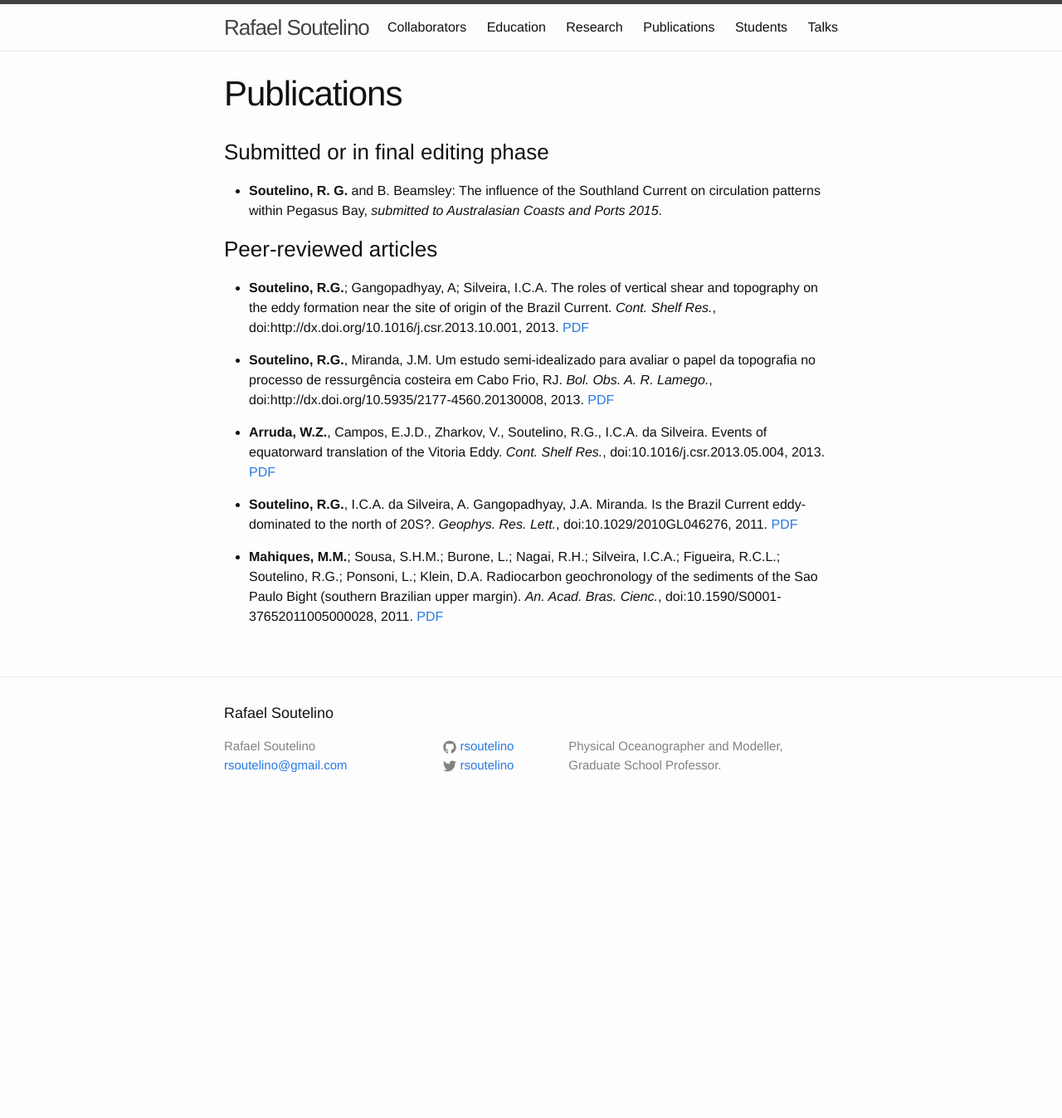
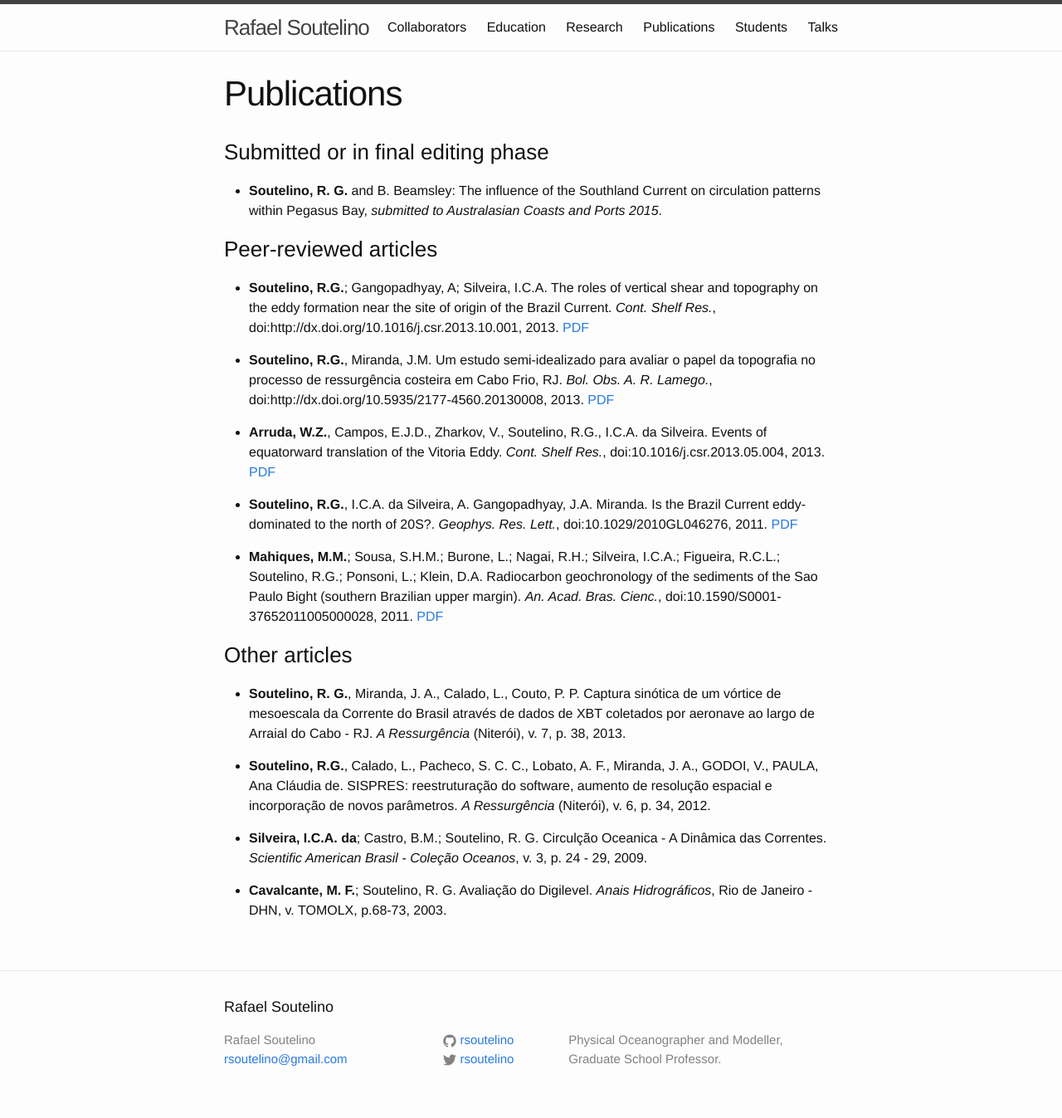
Before and after one commit to rsoutelino/rsoutelino.github.io, a Jekyll site: the page built from publications.md, in a window 1280 px wide. Shown: the whole page at 83% size. Built offline with Jekyll 4.4.1, drawn with Linux system fonts in a browser that asks for light colours; before the commit the page ends 993 px from its top, so only the background shows below that.

Commit message:
added other articles

```diff
--- a/publications.md
+++ b/publications.md
@@ -20,3 +20,14 @@ permalink: /publications/
 * __Soutelino, R.G.__, I.C.A. da Silveira, A. Gangopadhyay, J.A. Miranda. Is the Brazil Current eddy-dominated to the north of 20S?. *Geophys. Res. Lett.*, doi:10.1029/2010GL046276, 2011. [PDF](http://onlinelibrary.wiley.com/doi/10.1029/2010GL046276/abstract)
 
 * __Mahiques, M.M.__; Sousa, S.H.M.; Burone, L.; Nagai, R.H.; Silveira, I.C.A.; Figueira, R.C.L.; Soutelino, R.G.; Ponsoni, L.; Klein, D.A. Radiocarbon geochronology of the sediments of the Sao Paulo Bight (southern Brazilian upper margin). *An. Acad. Bras. Cienc.*, doi:10.1590/S0001-37652011005000028, 2011. [PDF](http://www.scielo.br/scielo.php?script=sci_arttext&pid=S0001-37652011000300006&lng=en&nrm=iso&tlng=en)
+
+
+### Other articles
+
+* __Soutelino, R. G.__, Miranda, J. A., Calado, L., Couto, P. P. Captura sinótica de um vórtice de mesoescala da Corrente do Brasil através de dados de XBT coletados por aeronave ao largo de Arraial do Cabo - RJ. *A Ressurgência* (Niterói), v. 7, p. 38, 2013.
+
+* __Soutelino, R.G.__, Calado, L., Pacheco, S. C. C., Lobato, A. F., Miranda, J. A., GODOI, V., PAULA, Ana Cláudia de. SISPRES: reestruturação do software, aumento de resolução espacial e incorporação de novos parâmetros. *A Ressurgência* (Niterói), v. 6, p. 34, 2012.
+
+* __Silveira, I.C.A. da__; Castro, B.M.; Soutelino, R. G. Circulção Oceanica - A Dinâmica das Correntes. *Scientific American Brasil - Coleção Oceanos*, v. 3, p. 24 - 29, 2009.
+
+* __Cavalcante, M. F.__; Soutelino, R. G. Avaliação do Digilevel. *Anais Hidrográficos*, Rio de Janeiro - DHN, v. TOMOLX, p.68-73, 2003.
```
